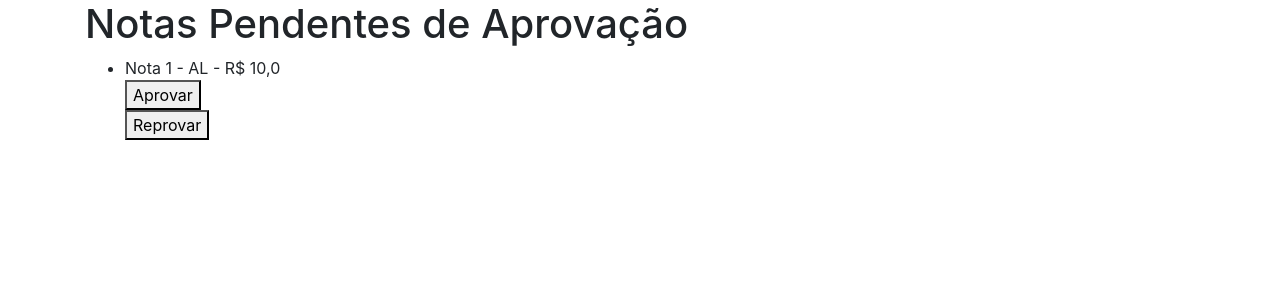
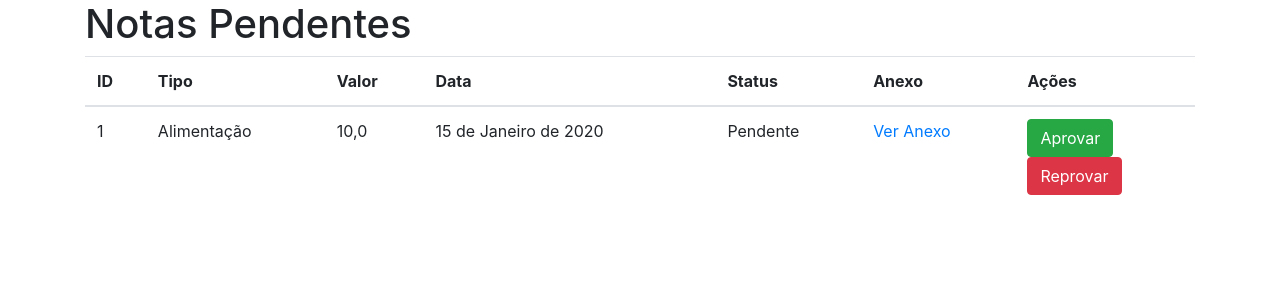
Before and after one commit to FernandoJBiagi/publico, a Django app: page /aprovador/ in a window 1280 px wide. Shown: the part 56-356 px from the top of the page. Run offline with Django 4.2, Linux system fonts and the light colour scheme; tables that the repository leaves empty hold one stand-in row (values such as "Sample post"); some libraries are stand-ins or nearby versions.

Commit message:
nova_Versão

```diff
--- a/notas/urls.py
+++ b/notas/urls.py
@@ -1,5 +1,9 @@
 from django.urls import path
-from .views import HomeView, ViagemListView, ViagemDetailView, NotaListView, ViagemCreateView, NotaCreateView, FinalizarViagemView, CaixaListView, NotaReviewView, AprovadorListView, AprovarNotaView
+from .views import (
+    HomeView, ViagemListView, ViagemDetailView, NotaListView,
+    ViagemCreateView, NotaCreateView, FinalizarViagemView,
+    CaixaListView, NotaReviewView, AprovadorListView, AprovarNotaView
+)
 
 urlpatterns = [
     path('', HomeView.as_view(), name='home'),
@@ -12,5 +16,5 @@ urlpatterns = [
     path('caixa/', CaixaListView.as_view(), name='caixa_list'),
     path('caixa/nota/<int:viagem_id>/', NotaReviewView.as_view(), name='nota_review'),
     path('aprovador/', AprovadorListView.as_view(), name='aprovador_list'),
-    path('aprovador/aprovar/<int:pk>/', AprovarNotaView.as_view(), name='aprovar_nota'),
+    path('aprovador/nota/<int:pk>/', AprovarNotaView.as_view(), name='aprovar_nota'),
 ]
--- a/templates/notas/pages/aprovador_list.html
+++ b/templates/notas/pages/aprovador_list.html
@@ -1,24 +1,50 @@
 {% extends 'notas/base.html' %}
 
-{% block title %}Aprovador{% endblock %}
+{% block title %}Notas Pendentes{% endblock %}
 
 {% block content %}
-<h1>Notas Pendentes de Aprovação</h1>
-<ul>
+<h1>Notas Pendentes</h1>
+<table class="table">
+    <thead>
+        <tr>
+            <th>ID</th>
+            <th>Tipo</th>
+            <th>Valor</th>
+            <th>Data</th>
+            <th>Status</th>
+            <th>Anexo</th>
+            <th>Ações</th>
+        </tr>
+    </thead>
+    <tbody>
         {% for nota in notas %}
-        <li>
-            Nota {{ nota.id }} - {{ nota.tipo }} - R$ {{ nota.valor_nota }}
+        <tr>
+            <td>{{ nota.id }}</td>
+            <td>{{ nota.get_tipo_display }}</td>
+            <td>{{ nota.valor_nota }}</td>
+            <td>{{ nota.data_nota }}</td>
+            <td>{{ nota.status }}</td>
+            <td>
+                {% if nota.anexo %}
+                <a href="{{ nota.anexo.url }}" target="_blank">Ver Anexo</a>
+                {% else %}
+                Nenhum anexo
+                {% endif %}
+            </td>
+            <td>
                 <form method="post" action="{% url 'aprovar_nota' nota.id %}">
                     {% csrf_token %}
                     <input type="hidden" name="status" value="Aprovada">
-                <button type="submit">Aprovar</button>
+                    <button type="submit" class="btn btn-success">Aprovar</button>
                 </form>
                 <form method="post" action="{% url 'aprovar_nota' nota.id %}">
                     {% csrf_token %}
                     <input type="hidden" name="status" value="Reprovada">
-                <button type="submit">Reprovar</button>
+                    <button type="submit" class="btn btn-danger">Reprovar</button>
                 </form>
-        </li>
+            </td>
+        </tr>
         {% endfor %}
-</ul>
+    </tbody>
+</table>
 {% endblock %}
```
Also changed, not shown: templates/notas/pages/caixa_list.html (+4 -6 lines), templates/notas/pages/nota_review.html (+42 -14 lines), notas/models.py (line endings or trailing spaces). Lines whose indentation alone changed are shown as unchanged.
